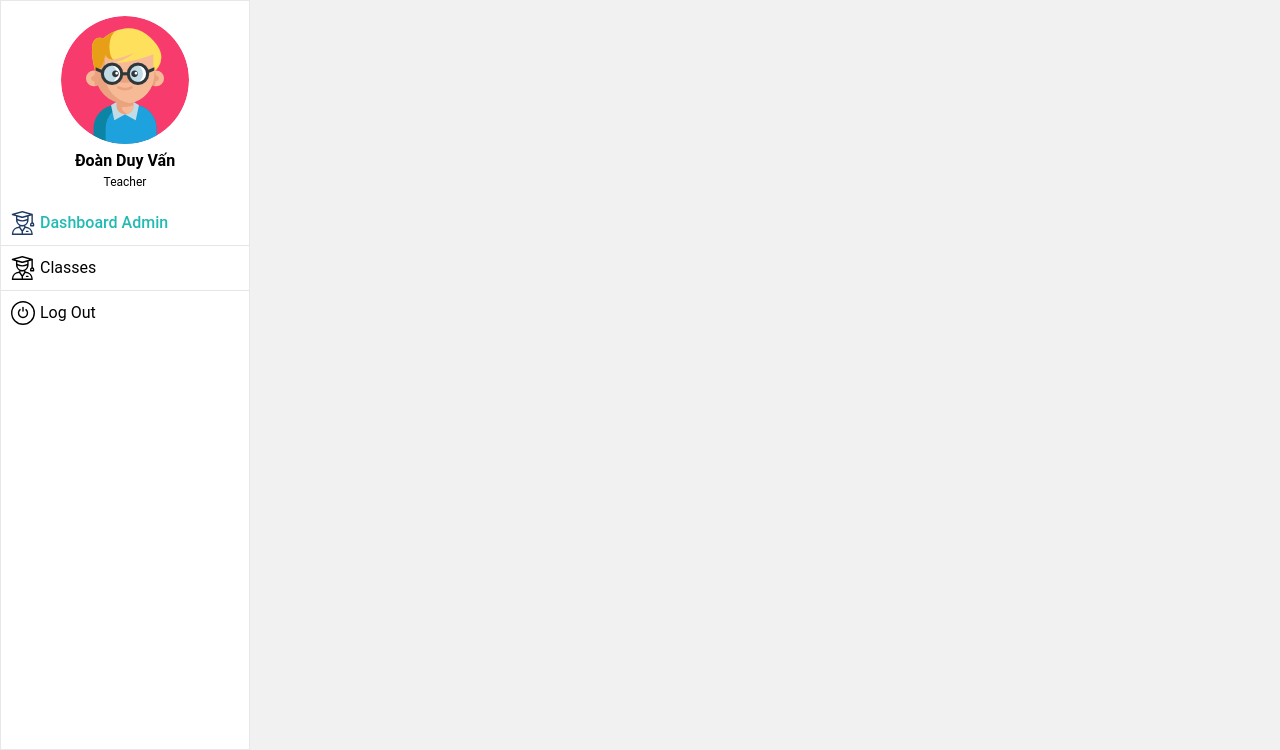
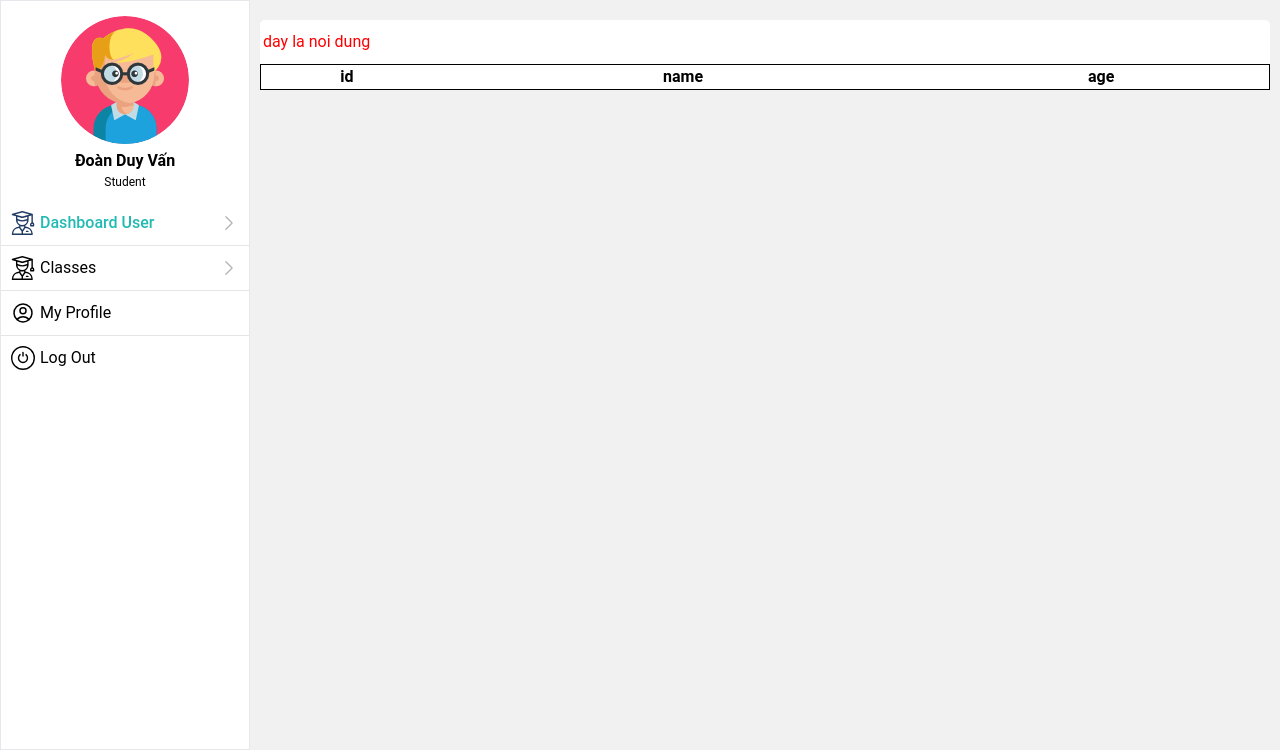
Before and after one commit to doanduyvan/anhngumb, a PHP site: page / in a window 1280 px wide. Shown: the part 50-800 px from the top of the page. Run offline with PHP 8.4, Linux system fonts and the light colour scheme; lists and menus that the app fills with data are empty.

Commit message:
update 6:32 29-09-2024

```diff
--- a/anhngumb_v1/public/js/Users/mainUsers.js
+++ b/anhngumb_v1/public/js/Users/mainUsers.js
@@ -1 +1,75 @@
-console.log('day la main usser')
+import { mbNotification, mbConfirm, mbLoading, mbFetch } from '../allmodule.js';
+
+
+async function test(){
+    mbLoading(true);
+    const check = await mbConfirm('Hieu co chap nhan khong?');
+    if(check){
+        console.log('Hieu da chap nhan');
+    }else{
+        console.log('Hieu da tu choi');
+    }
+    mbLoading(false);
+}
+
+
+
+async function getData(){
+    try{
+        mbLoading(true);
+        const data = await mbFetch('dashboard/getDashboardData');
+        mbLoading(false);
+        console.log(data);
+    }catch(err){
+        console.log(err);
+    }finally{
+        mbLoading(false);
+    }
+}
+
+
+
+const divRoot = document.getElementById('root');
+
+function renderdata(data){
+    const divTemp = document.createElement('div');
+    divTemp.innerHTML = `
+
+    <style>
+        #root{
+            padding: 10px;
+        }
+        #root>div{
+            margin-top: 10px;
+            background-color: white;
+            border-radius: 5px;
+        }
+        .myh1{
+            color: red;
+            padding: 10px 3px;
+        }
+        .div2 table{
+            /* border-collapse: collapse; */
+            border: 1px solid black;
+            width: 100%;
+        }
+    </style>
+    <div class="div1">
+        <h1 class="myh1">day la noi dung</h1>
+    </div>
+
+    <div class="div2">
+        <table>
+            <thead>
+                <th>id</th>
+                <th>name</th>
+                <th>age</th>
+            </thead>
+        </table>
+    </div>
+
+    `;
+    divRoot.appendChild(divTemp);
+}
+
+renderdata(null);
--- a/anhngumb_v1/src/controllers/DashboardController.php
+++ b/anhngumb_v1/src/controllers/DashboardController.php
@@ -4,24 +4,52 @@
 {
     public function index()
     {
-        $dashboard = new \Views\ViewLayout('Đoàn Duy Vấn',1);
+        $dashboard = new \Views\ViewLayout('Đoàn Duy Vấn',0);
+        $dashboard->setTitle('Dashboard - AnhnguMB');
+        $dashboard->setActivePage(1);
+        $dashboard->addCSS('public/css/dashboard.css');
+        $dashboard->addJS('public/js/dashboard.js');
+        $dashboard->render();
+
+    }
+
+    public function dashboar1(){
+        $dashboard = new \Views\ViewLayout('Đoàn Duy Vấn',0);
         $dashboard->setTitle('Dashboard - AnhnguMB');
         $dashboard->setActivePage(1);
         $dashboard->render();
-
     }
 
     // method for ajax
 
     public function getDashboardData()
     {
-
         $data = [
-            'total' => 100,
-            'new' => 10,
-            'active' => 20,
-            'inactive' => 30,
-            'blocked' => 40
+            [
+                'id' => 1,
+                'name' => 'Đoàn Duy Vấn',
+                'age' => 20,
+            ],
+            [
+                'id' => 2,
+                'name' => 'Nguyễn Văn A',
+                'age' => 21,
+            ],
+            [
+                'id' => 3,
+                'name' => 'Nguyễn Văn B',
+                'age' => 22,
+            ],
+            [
+                'id' => 4,
+                'name' => 'Nguyễn Văn C',
+                'age' => 23,
+            ],
+            [
+                'id' => 5,
+                'name' => 'Nguyễn Văn D',
+                'age' => 24,
+            ],
         ];
         sleep(5);
         echo json_encode($data);
--- a/anhngumb_v1/src/cores/Router.php
+++ b/anhngumb_v1/src/cores/Router.php
@@ -8,7 +8,7 @@
 {
 
     private $controler = 'dashboard';
-private $action = 'index';
+    private $action = 'index';
 
     private $params = [];
 
--- a/anhngumb_v1/src/views/ViewLayout.php
+++ b/anhngumb_v1/src/views/ViewLayout.php
@@ -12,7 +12,7 @@
     private $linkImg = 'public/img/default_profile.jpg';
 
 
-    function __construct($userName, $role = 0)
+    function __construct($userName, $role)
     {
         $this->role = $role;
         $this->userName = $userName;
@@ -82,7 +82,18 @@
                 'name' => 'Classes',
                 'svg' => file_get_contents("public/svgs/class.svg"),
                 'link' => 'classes',
-                'submenu' => null
+                'submenu' => [
+                    [
+                        'id' => 2.1,
+                        'name' => 'Class 1',
+                        'link' => '#'
+                    ],
+                    [
+                        'id' => 2.2,
+                        'name' => 'Class 2',
+                        'link' => '#'
+                    ]
+                ]
             ],
             [
                 'id' => 3,
```
Also changed, not shown: MySQL/DDL.sql (+22 -3 lines).
